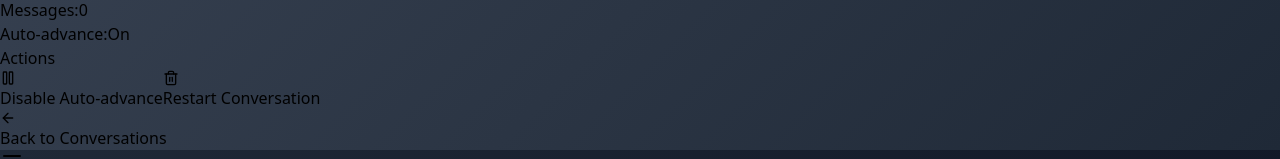
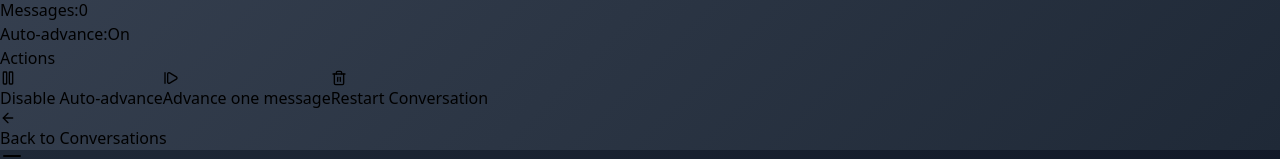
Before and after one commit to gergototh1/ChatMeld, a React (Vite) app: page /#/chat/1 in a window 1280 px wide. Shown: the part 148-307 px from the top of the page. Built offline with nearby package versions, Linux system fonts and the light colour scheme.

Commit message:
"Advance one message" option

```diff
--- a/src/components/sidebar/ChatSidebar.tsx
+++ b/src/components/sidebar/ChatSidebar.tsx
@@ -6,6 +6,7 @@ import {
   Trash2,
   ArrowLeft,
   Pause,
+  StepForward,
   Dice5,
   X,
   Pencil,
@@ -238,7 +239,13 @@ const ConversationInfoPanel = () => {
   );
 };
 
-const ActionsPanel = ({ conversationId }: { conversationId: number }) => {
+const ActionsPanel = ({
+  conversationId,
+  conductor,
+}: {
+  conversationId: number;
+  conductor: ReturnType<typeof useChatConductor>;
+}) => {
   const { clearMessages } = useMessageStore();
   const { autoAdvance, setAutoAdvance } = useSettingsStore();
   const handleRestart = () => {
@@ -264,6 +271,18 @@ const ActionsPanel = ({ conversationId }: { conversationId: number }) => {
               <span>Enable Auto-advance</span>
             </>
           )}
+        </button>
+        <button
+          className={`flex items-center gap-2 px-4 py-2 rounded-md ${
+            autoAdvance
+              ? 'bg-gray-700/50 text-gray-400 cursor-not-allowed'
+              : 'bg-gray-700 hover:bg-gray-600'
+          }`}
+          onClick={conductor.advanceOne}
+          disabled={autoAdvance}
+        >
+          <StepForward size={16} />
+          <span>Advance one message</span>
         </button>
         <button
           className="flex items-center gap-2 px-4 py-2 rounded-md bg-gray-700 hover:bg-gray-600"
@@ -378,7 +397,9 @@ export const ChatSidebar = ({
             ))}
       </div>
       {conductor && <ConversationInfoPanel key={conversationId} />}
-      {conductor && <ActionsPanel conversationId={conversationId} />}
+      {conductor && (
+        <ActionsPanel conversationId={conversationId} conductor={conductor} />
+      )}
     </div>
   </div>
   );
--- a/src/hooks/useChatConductor.ts
+++ b/src/hooks/useChatConductor.ts
@@ -110,7 +110,8 @@ export function useChatConductor(conversationId: number) {
     return count;
   }, [messages]);
 
-  const runNextTurn = useCallback(async (forcedNextSpeakerId?: number) => {
+  const runNextTurn = useCallback(
+    async (forcedNextSpeakerId?: number, overridePause = false) => {
     if (isProcessingRef.current) {
       console.log('[Conductor] Already processing a message, skipping');
       return;
@@ -128,6 +129,7 @@ export function useChatConductor(conversationId: number) {
     try {
       if (
         isPaused &&
+        !overridePause &&
         !forcedNextSpeakerId &&
         (!messages.length || messages[messages.length - 1].agentId !== 'user')
       ) {
@@ -187,6 +189,7 @@ export function useChatConductor(conversationId: number) {
         const lastMsg = messages[messages.length - 1];
         if (
           isPaused &&
+          !overridePause &&
           !forcedNextSpeakerId &&
           lastMsg &&
           lastMsg.agentId !== 'user'
@@ -337,6 +340,11 @@ export function useChatConductor(conversationId: number) {
     runNextTurn(agentId);
   };
 
+  const advanceOne = useCallback(async () => {
+    await runNextTurn(undefined, true);
+    stopConductor();
+  }, [runNextTurn, stopConductor]);
+
   return {
     isPaused,
     isThinking,
@@ -345,6 +353,7 @@ export function useChatConductor(conversationId: number) {
     pause,
     resume,
     forceTurn,
+    advanceOne,
     handleUserTyping,
   };
 }
```
Also changed, not shown: 1 other file (tests, documents, lock files or other folders).
